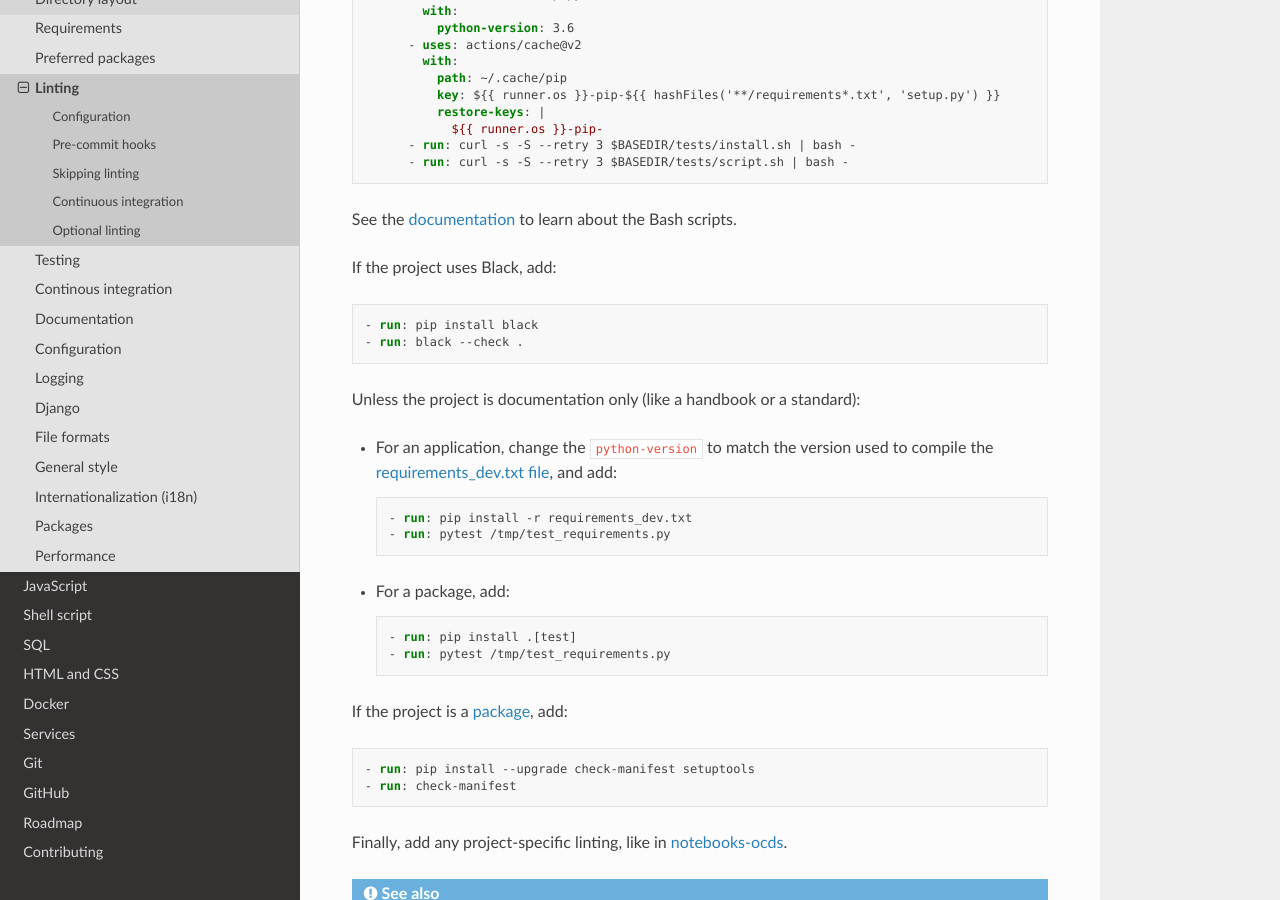
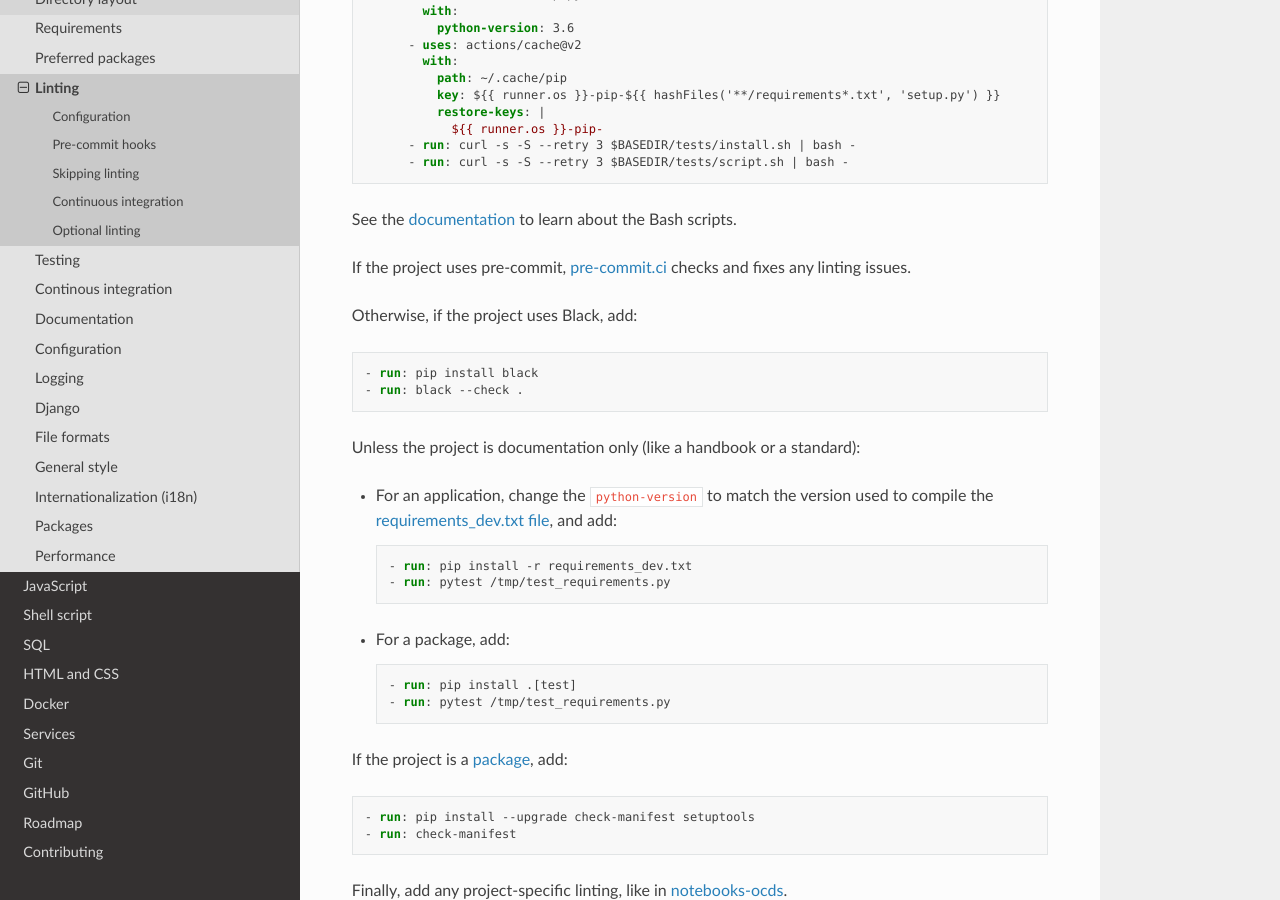
Before and after one commit to open-contracting/software-development-handbook, a Sphinx documentation site: the page built from docs/python/linting.rst, in a window 1280 px wide and 900 px high, scrolled down 2237 px. Built offline with Sphinx 7.4.7 and the Read the Docs theme 2.0.0, drawn with Linux system fonts in a browser that asks for light colours.

Commit message:
python/linting: Mention pre-commit.ci

```diff
--- a/docs/github/reference.rst
+++ b/docs/github/reference.rst
@@ -15,3 +15,4 @@ Integrations
 -  Coveralls to measure test coverage
 -  ReadTheDocs to build :ref:`repository-specific documentation<readthedocs>` (`access all docs <https://github.com/open-contracting/standard-maintenance-scripts/blob/main/badges.md#readme>`__)
 -  GitHub Actions to :doc:`run tests<../python/ci>`, and to build documentation (`view all badges <https://github.com/open-contracting/standard-maintenance-scripts/blob/main/badges.md#readme>`__)
+-  `pre-commit.ci <https://pre-commit.ci>`__ to fix linting issues automatically
--- a/docs/python/linting.rst
+++ b/docs/python/linting.rst
@@ -104,7 +104,9 @@ Create a ``.github/workflows/lint.yml`` file. As a base, use:
 
 See the `documentation <https://github.com/open-contracting/standard-maintenance-scripts#tests>`__ to learn about the Bash scripts.
 
-If the project uses Black, add:
+If the project uses pre-commit, `pre-commit.ci <https://pre-commit.ci>`__ checks and fixes any linting issues.
+
+Otherwise, if the project uses Black, add:
 
 .. code-block:: yaml
 
```
